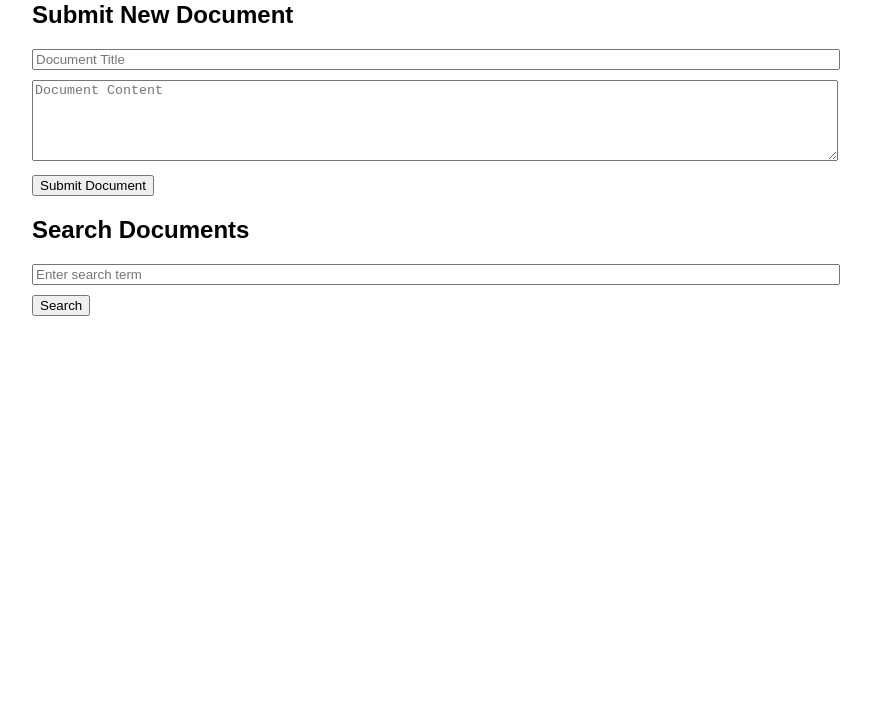
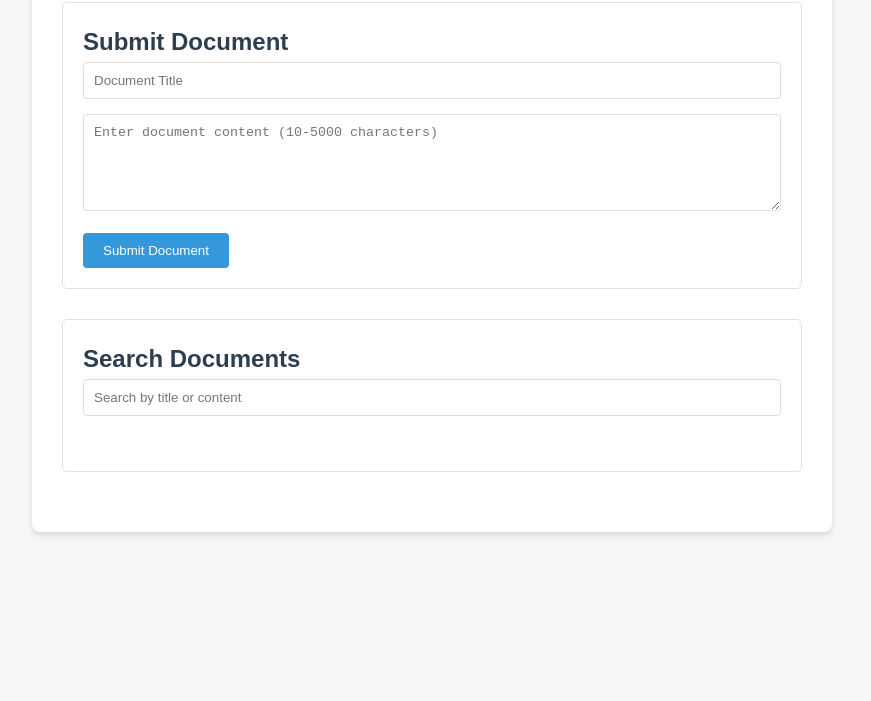
Before and after one commit to harsh-j-sharma/bookmark.github.io, a plain HTML site: page index.html in a window 1280 px wide. Shown: the part 99-800 px from the top of the page, without its empty margins (208-1079 px from the left). Drawn offline with Linux system fonts and the light colour scheme.

Commit message:
Update index.html

```diff
--- a/index.html
+++ b/index.html
@@ -1,111 +1,247 @@
-
 <!DOCTYPE html>
 <html lang="en">
 <head>
     <meta charset="UTF-8">
+    <meta name="viewport" content="width=device-width, initial-scale=1.0">
     <title>Document Management System</title>
     <style>
+        :root {
+            --primary-color: #2c3e50;
+            --secondary-color: #3498db;
+            --background-color: #f4f6f7;
+        }
+
+        * {
+            box-sizing: border-box;
+            margin: 0;
+            padding: 0;
+        }
+
         body {
-            font-family: Arial, sans-serif;
+            font-family: 'Arial', sans-serif;
+            line-height: 1.6;
+            background-color: var(--background-color);
+            color: var(--primary-color);
+            padding: 20px;
+        }
+
+        .container {
             max-width: 800px;
             margin: 0 auto;
+            background-color: white;
+            padding: 30px;
+            border-radius: 8px;
+            box-shadow: 0 4px 6px rgba(0,0,0,0.1);
+        }
+
+        .section {
+            margin-bottom: 30px;
             padding: 20px;
+            border: 1px solid #e0e0e0;
+            border-radius: 5px;
         }
+
         input, textarea {
             width: 100%;
+            padding: 10px;
+            margin-bottom: 15px;
+            border: 1px solid #ddd;
+            border-radius: 4px;
+            transition: all 0.3s ease;
+        }
+
+        input:focus, textarea:focus {
+            border-color: var(--secondary-color);
+            outline: none;
+            box-shadow: 0 0 5px rgba(52,152,219,0.5);
+        }
+
+        button {
+            background-color: var(--secondary-color);
+            color: white;
+            border: none;
+            padding: 10px 20px;
+            border-radius: 4px;
+            cursor: pointer;
+            transition: background-color 0.3s ease;
+        }
+
+        button:hover {
+            background-color: #2980b9;
+        }
+
+        #searchResults {
+            margin-top: 20px;
+        }
+
+        .result-item {
+            background-color: #f9f9f9;
+            border-left: 4px solid var(--secondary-color);
+            padding: 10px;
             margin-bottom: 10px;
+        }
+
+        @media screen and (max-width: 600px) {
+            .container {
+                width: 100%;
+                padding: 15px;
+            }
+
+            .section {
+                padding: 10px;
+            }
         }
     </style>
 </head>
 <body>
-    <h1>Document Management System</h1>
+    <div class="container">
+        <h1>Advanced Document Management</h1>
 
         <!-- Document Submission Section -->
-    <div>
-        <h2>Submit New Document</h2>
+        <div class="section" id="submitSection">
+            <h2>Submit Document</h2>
             <input
                 type="text"
                 id="documentTitle"
                 placeholder="Document Title"
                 required
+                maxlength="100"
             >
             <textarea
                 id="documentContent"
-            placeholder="Document Content"
+                placeholder="Enter document content (10-5000 characters)"
                 rows="5"
                 required
+                minlength="10"
+                maxlength="5000"
             ></textarea>
-        <button onclick="submitDocument()">Submit Document</button>
+            <div id="submitFeedback" class="feedback"></div>
+            <button onclick="documentManager.submitDocument()">Submit Document</button>
         </div>
 
         <!-- Document Search Section -->
-    <div>
+        <div class="section" id="searchSection">
             <h2>Search Documents</h2>
             <input
-            type="text"
+                type="search"
                 id="searchInput"
-            placeholder="Enter search term"
+                placeholder="Search by title or content"
+                oninput="documentManager.debounceSearch()"
             >
-        <button onclick="searchDocuments()">Search</button>
-
             <div id="searchResults"></div>
+        </div>
     </div>
 
     <script>
-        // Replace with your actual Google Apps Script Web App URL
-        const APPS_SCRIPT_URL = 'https://script.google.com/macros/s/AKfycbz3jXo0VEU4LkhHEXnV8fZBc3AChV_FE6XtghhWveJEm6rGR_05Jc8e5lS2WMD70s9crQ/exec';
+        class DocumentManager {
+            constructor() {
+                this.API_ENDPOINT = 'https://script.google.com/macros/s/AKfycbz3jXo0VEU4LkhHEXnV8fZBc3AChV_FE6XtghhWveJEm6rGR_05Jc8e5lS2WMD70s9crQ/exec';
+                this.searchTimeout = null;
+                this.rateLimitCounter = 0;
+                this.MAX_REQUESTS = 10;
+            }
 
-        function submitDocument() {
-            const title = document.getElementById('documentTitle').value;
-            const content = document.getElementById('documentContent').value;
+            validateInput(data) {
+                const errors = [];
+                const titleRegex = /^[a-zA-Z0-9\s]+$/;
 
-            if (!title || !content) {
-                alert('Please enter both title and content');
+                if (!data.title || data.title.length > 100 || !titleRegex.test(data.title)) {
+                    errors.push('Invalid title. Use alphanumeric characters, max 100 chars.');
+                }
+
+                if (!data.content || data.content.length < 10 || data.content.length > 5000) {
+                    errors.push('Content must be between 10-5000 characters.');
+                }
+
+                return errors;
+            }
+
+            handleError(message) {
+                const feedbackElement = document.getElementById('submitFeedback');
+                feedbackElement.textContent = message;
+                feedbackElement.style.color = 'red';
+                console.error(message);
+            }
+
+            async submitDocument() {
+                const titleElement = document.getElementById('documentTitle');
+                const contentElement = document.getElementById('documentContent');
+                const feedbackElement = document.getElementById('submitFeedback');
+
+                const documentData = {
+                    title: titleElement.value.trim(),
+                    content: contentElement.value.trim()
+                };
+
+                const validationErrors = this.validateInput(documentData);
+                if (validationErrors.length) {
+                    this.handleError(validationErrors.join(' '));
                     return;
                 }
 
-            fetch(APPS_SCRIPT_URL, {
+                try {
+                    const response = await fetch(this.API_ENDPOINT, {
                         method: 'POST',
-                mode: 'no-cors',
-                body: JSON.stringify({ title, content }),
+                        mode: 'cors',
                         headers: {
                             'Content-Type': 'application/json'
+                        },
+                        body: JSON.stringify(documentData)
+                    });
+
+                    const result = await response.json();
+
+                    if (result.status === 'success') {
+                        feedbackElement.textContent = 'Document submitted successfully!';
+                        feedbackElement.style.color = 'green';
+                        titleElement.value = '';
+                        contentElement.value = '';
+                    } else {
+                        this.handleError(result.message || 'Submission failed');
                     }
-            })
-            .then(response => {
-                alert('Document submitted successfully!');
-                // Clear input fields
-                document.getElementById('documentTitle').value = '';
-                document.getElementById('documentContent').value = '';
-            })
-            .catch(error => {
-                console.error('Error:', error);
-                alert('Submission failed');
-            });
+                } catch (error) {
+                    this.handleError('Network error. Please try again.');
+                }
             }
 
-        function searchDocuments() {
-            const searchTerm = document.getElementById('searchInput').value;
+            debounceSearch() {
+                clearTimeout(this.searchTimeout);
+                this.searchTimeout = setTimeout(() => this.searchDocuments(), 500);
+            }
+
+            async searchDocuments() {
+                const searchTerm = document.getElementById('searchInput').value.trim();
                 const resultsDiv = document.getElementById('searchResults');
-            resultsDiv.innerHTML = 'Searching...';
 
-            fetch(`${APPS_SCRIPT_URL}?q=${searchTerm}`)
-            .then(response => response.json())
-            .then(results => {
-                resultsDiv.innerHTML = results.length
-                    ? results.map(result => `
-                        <div>
+                if (searchTerm.length < 2) {
+                    resultsDiv.innerHTML = '';
+                    return;
+                }
+
+                resultsDiv.innerHTML = '<p>Searching...</p>';
+
+                try {
+                    const response = await fetch(`${this.API_ENDPOINT}?q=${encodeURIComponent(searchTerm)}`);
+                    const results = await response.json();
+
+                    if (results.length) {
+                        resultsDiv.innerHTML = results.map(result => `
+                            <div class="result-item">
                                 <h3>${result[0]}</h3>
-                            <p>${result[1]}</p>
+                                <p>${result[1].substring(0, 200)}${result[1].length > 200 ? '...' : ''}</p>
                             </div>
-                    `).join('')
-                    : 'No results found';
-            })
-            .catch(error => {
+                        `).join('');
+                    } else {
+                        resultsDiv.innerHTML = '<p>No results found.</p>';
+                    }
+                } catch (error) {
+                    resultsDiv.innerHTML = '<p>Search failed. Please try again.</p>';
                     console.error('Search error:', error);
-                resultsDiv.innerHTML = 'Search failed';
-            });
                 }
+            }
+        }
+
+        const documentManager = new DocumentManager();
     </script>
 </body>
 </html>
```
Lines whose indentation alone changed are shown as unchanged.
